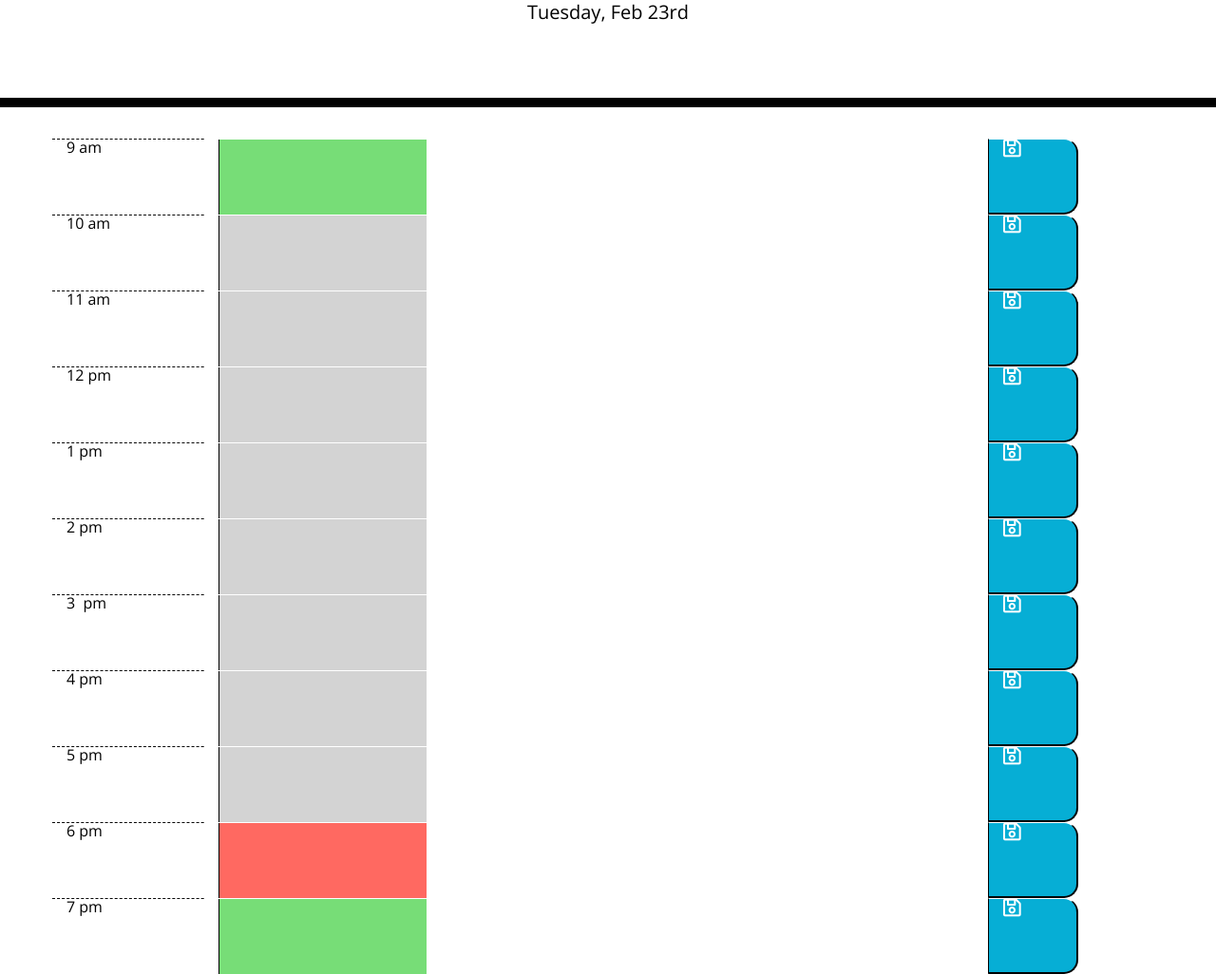
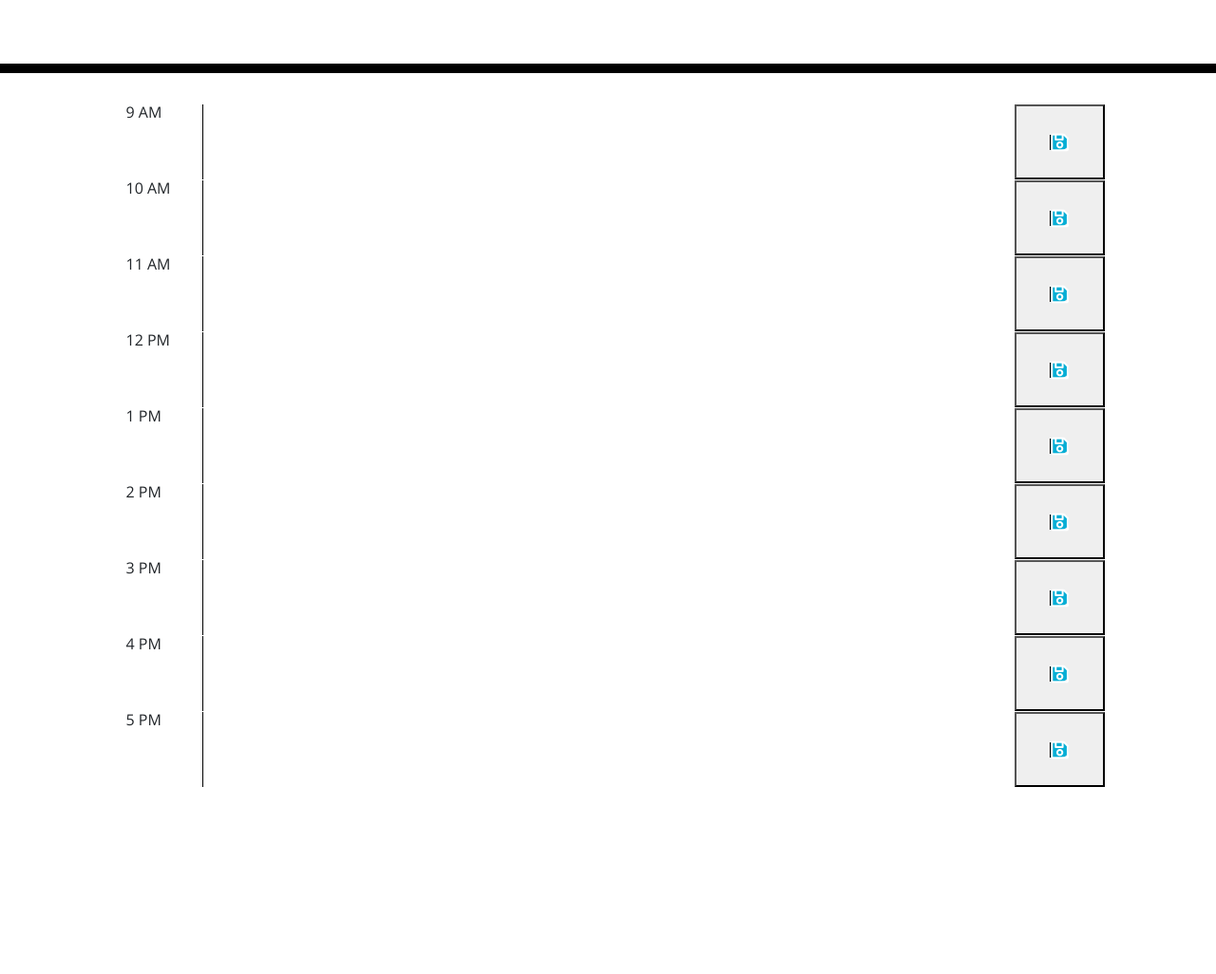
Before and after one commit to scashmore/Day-Planner, a plain HTML site: page index.html in a window 1280 px wide. Shown: the part 191-1217 px from the top of the page at 95% size. After the commit the page ends 1020 px from the top, so only its background shows below. Drawn offline with nearby package versions, Linux system fonts and the light colour scheme.

Commit message:
Added to html and started new js

```diff
--- a/index.html
+++ b/index.html
@@ -30,10 +30,55 @@
     </header>
     <div class="container">
       <!-- Timeblocks go here -->
+      <div id="row1" class="row justify-content-md-center">
+        <div id="9"class="col-md-1">9 AM</div>
+        <textarea rows="3" id="entry1" class="col-md-9 description"></textarea>
+        <button id="save" class="col-md-1"><i class="far fa-save fa-lg saveBtn"></i></button>
+      </div>
+      <div id="row2" class="row justify-content-md-center">
+        <div id="10"class="col-md-1">10 AM</div>
+        <textarea rows="3" id="entry2" class="col-md-9 description"></textarea>
+        <button id="save" class="col-md-1"><i class="far fa-save fa-lg saveBtn"></i></button>
+      </div>
+      <div id="row3" class="row justify-content-md-center">
+        <div id="11"class="col-md-1">11 AM</div>
+        <textarea rows="3" id="entry3" class="col-md-9 description"></textarea>
+        <button id="save" class="col-md-1"><i class="far fa-save fa-lg saveBtn"></i></button>
+      </div>
+      <div id="row4" class="row justify-content-md-center">
+        <div id="12"class="col-md-1">12 PM</div>
+        <textarea rows="3" id="entry4" class="col-md-9 description"></textarea>
+        <button id="save" class="col-md-1"><i class="far fa-save fa-lg saveBtn"></i></button>
+      </div>
+      <div id="row5" class="row justify-content-md-center">
+        <div id="13"class="col-md-1">1 PM </div>
+        <textarea rows="3" id="entry5" class="col-md-9 description"></textarea>
+        <button id="save" class="col-md-1"><i class="far fa-save fa-lg saveBtn"></i></button>
+      </div>
+      <div id="row6" class="row justify-content-md-center">
+        <div id="14"class="col-md-1">2 PM </div>
+        <textarea rows="3" id="entry6" class="col-md-9 description"></textarea>
+        <button id="save" class="col-md-1"><i class="far fa-save fa-lg saveBtn"></i></button>
+      </div>
+      <div id="row7" class="row justify-content-md-center">
+        <div id="15"class="col-md-1">3 PM </div>
+        <textarea rows="3" id="entry7" class="col-md-9 description"></textarea>
+        <button id="save" class="col-md-1"><i class="far fa-save fa-lg saveBtn"></i></button>
+      </div>
+      <div id="row8" class="row justify-content-md-center">
+        <div id="16"class="col-md-1">4 PM </div>
+        <textarea rows="3" id="entry8" class="col-md-9 description"></textarea>
+        <button id="save" class="col-md-1"><i class="far fa-save fa-lg saveBtn"></i></button>
+      </div>
+      <div id="row9" class="row justify-content-md-center">
+        <div id="17"class="col-md-1">5 PM </div>
+        <textarea rows="3" id="entry9" class="col-md-9 description"></textarea>
+        <button id="save" class="col-md-1"><i class="far fa-save fa-lg saveBtn"></i></button>
+      </div>
     </div>
 
     <script src="https://cdnjs.cloudflare.com/ajax/libs/jquery/3.2.1/jquery.min.js"></script>
     <script src="https://cdnjs.cloudflare.com/ajax/libs/moment.js/2.24.0/moment.min.js"></script>
-    <script src="script.js"></script>
+    <script src="newscript.js."></script>
   </body>
 </html>
--- /dev/null
+++ b/newscript.js
@@ -0,0 +1,5 @@
+//Time header
+function headerTime() {
+    var currentTime = moment().format("dddd, MMM Do YYYY");
+    $("#currentDay").text(currentTime);
+}
--- a/script.js
+++ b/script.js
@@ -1,118 +1,155 @@
-// Global variable setup
-var hourBlocks = [
-    {
-        item: "9",
-        hour: "9 am",
-        entry: ""
-    },
-    {
-        item: "10",
-        hour: "10 am",
-        entry: ""
-    },
-    {
-        item: "11",
-        hour: "11 am",
-        entry: ""
-    },
-    {
-        item: "12",
-        hour: "12 pm",
-        entry: ""
-    },
-    {
-        item: "13",
-        hour: "1 pm",
-        entry: ""
-    },
-    {
-        item: "14",
-        hour: "2 pm",
-        entry: ""
-    },
-    {
-        item: "15",
-        hour: "3  pm",
-        entry: ""
-    },
-    {
-        item: "16",
-        hour: "4 pm",
-        entry: ""
-    },
-    {
-        item: "17",
-        hour: "5 pm",
-        entry: ""
-    },
-    {
-        item: "18",
-        hour: "6 pm",
-        entry: ""
-    },
-    {
-        item: "19",
-        hour: "7 pm",
-        entry: ""
-    },
-];
-var currentTime = moment().format("dddd, MMM Do");
+// //First attempt below second. having local storage issues
+// //Second attempt at top. Issues generating elements
+//Time header
+// function headerTime() {
+//     var currentTime = moment().format("dddd, MMM Do YYYY");
+//     $("#currentDay").text(currentTime);
+// }
 
-// Functions
 
-// Time on Header
-function headerTime() {
-    $("#currentDay").text(currentTime);
-}
-// Entries to local storage
-function localEntry() {
-    localStorage.setItem("hourBlocks", JSON.stringify(hourBlocks));
-}
-// Display entries to block
-function showEntry() {
-    hourBlocks.forEach(function (thisTime) {
-        $(`${thisTime.item}`).val(thisTime.entry);
-    }
-    )
-}
-// Creates table
-hourBlocks.forEach(function (thisTime) {
-    var timeRow = $("<form>").attr({ "class": "row align-items-start" });
-    var timeHour = $("<div>").text(`${thisTime.hour}`).attr({ "class": "row col-2 hour" });
-    var timeEntry = $("<div>").attr({ "class": "row col-9" });
-    var entryData = $("<textarea>");
-    var save = $("<i class='far fa-save fa-lg'>");
-    var saveButton = $("<button>").attr({"class": "row col-1 saveBtn"});
-    entryData.attr("item", thisTime.item);
-    timeEntry.append(entryData);
-    if (thisTime.item < moment().format("HH")) {
-        entryData.attr({ "class": "past" });
-    } else if (thisTime.item === moment().format("HH")) {
-        entryData.attr({ "class": "present" });
-    } else if (thisTime.item > moment().format("HH")) {
-        entryData.attr({ "class": "future" });
-    }
-    timeRow.append(timeHour, timeEntry, saveButton);
-    saveButton.append(save);
-    $(".container").append(timeRow);
-});
+//     function thisTime() {
+//         headerTime();
 
-// Show Entries if they exist/initiate page functions
-function init() {
-    var storedEntry = JSON.parse(localStorage.getItem("hourBlocks"));
-    if (storedEntry) {
-        hourBlocks = storedEntry;
-    }
-    headerTime();
-    localEntry();
-    showEntry();
-}
+//         $(".time-block").each(function () {
+//             var rowTime = parseInt($(this).attr("id").split("hour")[1]);
 
-//Save button Event
-$(".saveBtn").on("click", function(event) {
-    event.preventDefault();
-    //add something
-    localEntry();
-    showEntry();
-})
-init();
+//             if (rowTime < currentTime) {
+//                 $(this).addClass("past");
+//                 $(this).removeClass("future");
+//                 $(this).removeClass("present");
+//             } else if (rowTime === currentTime) {
+//                 $(this).removeClass("past");
+//                 $(this).addClass("present");
+//                 $(this).removeClass("future");
+//             } else {
+//                 $(this).removeClass("present");
+//                 $(this).removeClass("past");
+//                 $(this).addClass("future");
+//             }
+//         })
+//     }
+//     //Save button
+//     $(".saveBtn").on("click", function (event) {
+//         var entry = $(this).siblings(".description").val();
+//         var time = $(this).parent().attr("id");
+//         localStorage.setItem(time, entry);
+//     });
+//     thisTime();
+
+// // Global variable setup
+// var hourBlocks = [
+//     {
+//         item: "9",
+//         hour: "9 am",
+//         entry: ""
+//     },
+//     {
+//         item: "10",
+//         hour: "10 am",
+//         entry: ""
+//     },
+//     {
+//         item: "11",
+//         hour: "11 am",
+//         entry: ""
+//     },
+//     {
+//         item: "12",
+//         hour: "12 pm",
+//         entry: ""
+//     },
+//     {
+//         item: "13",
+//         hour: "1 pm",
+//         entry: ""
+//     },
+//     {
+//         item: "14",
+//         hour: "2 pm",
+//         entry: ""
+//     },
+//     {
+//         item: "15",
+//         hour: "3  pm",
+//         entry: ""
+//     },
+//     {
+//         item: "16",
+//         hour: "4 pm",
+//         entry: ""
+//     },
+//     {
+//         item: "17",
+//         hour: "5 pm",
+//         entry: ""
+//     },
+//     {
+//         item: "18",
+//         hour: "6 pm",
+//         entry: ""
+//     },
+//     {
+//         item: "19",
+//         hour: "7 pm",
+//         entry: ""
+//     },
+// ];
+// var currentTime = moment().format("dddd, MMM Do YYYY");
+
+// // Functions
+
+// // Time on Header
+// function headerTime() {
+//     $("#currentDay").text(currentTime);
+// }
+// // Entries to local storage
+// function localEntry() {
+//     localStorage.setItem("hourBlocks", JSON.stringify(hourBlocks));
+// }
+// // Display entries to block
+// function showEntry() {
+//     hourBlocks.forEach(function (thisTime) {
+//         $(`${thisTime.item}`).val(thisTime.entry);
+//     }
+//     )
+// }
+// // Creates table
+// hourBlocks.forEach(function (thisTime) {
+//     var timeRow = $("<form>").attr({ "class": "row align-items-start" });
+//     var timeHour = $("<div>").text(`${thisTime.hour}`).attr({ "class": "row col-2 hour" });
+//     var timeEntry = $("<div>").attr({ "class": "row col-9 description" });
+//     var entryData = $("<textarea>");
+//     var save = $("<i class='far fa-save fa-lg'>");
+//     var saveButton = $("<button>").attr({"class": "row col-1 saveBtn"});
+//     entryData.attr("entry", thisTime.entry);
+//     timeEntry.append(entryData);
+//     if (thisTime.item < moment().format("HH")) {
+//         entryData.attr({ "class": "past" });
+//     } else if (thisTime.item === moment().format("HH")) {
+//         entryData.attr({ "class": "present" });
+//     } else if (thisTime.item > moment().format("HH")) {
+//         entryData.attr({ "class": "future" });
+//     }
+//     saveButton.append(save);
+//     timeRow.append(timeHour, timeEntry, saveButton);
+//     $(".container").append(timeRow);
+// });
+
+// // Show Entries if they exist/initiate page functions
+// function init() {
+//     var storedEntry = JSON.parse(localStorage.getItem("hourBlocks"));
+//     if (storedEntry) {
+//         hourBlocks = storedEntry;
+//     }
+//     headerTime();
+//     localEntry();
+//     showEntry();
+// }
+
+// //Save button Event
+// $(".saveBtn").on("click", function(event) {
+//     event.preventDefault();
+//     localEntry();
+//     showEntry();
+// })
+// init();
```
